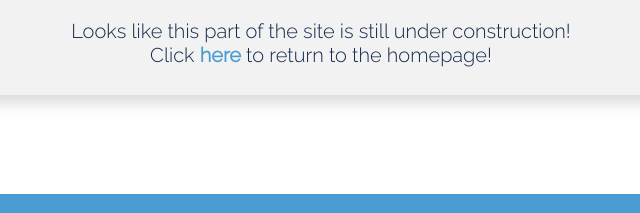
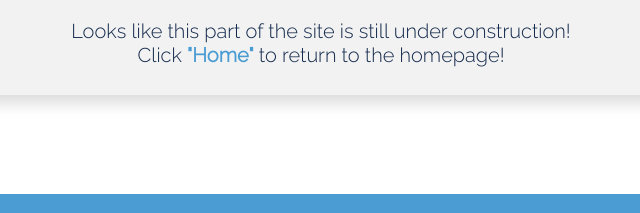
Before and after one commit to mcott10/mcott.github.io, a plain HTML site: page construction.html in a window 1280 px wide. Shown: the part 354-567 px from the top of the page, 319-959 px from the left. Drawn offline with nearby package versions, Linux system fonts and the light colour scheme.

```diff
--- a/construction.html
+++ b/construction.html
@@ -59,7 +59,7 @@
 
                 <h3>Oops!</h3>
                 <i class="fas fa-brush fa-3x"></i>
-                <h5>Looks like this part of the site is still under construction!<br>Click <a href="index.html">here</a> to return to the homepage!</h5>
+                <h5>Looks like this part of the site is still under construction!<br>Click <a class="construction-link" href="index.html">"Home"</a> to return to the homepage!</h5>
             </div>
 
         </div>
```
